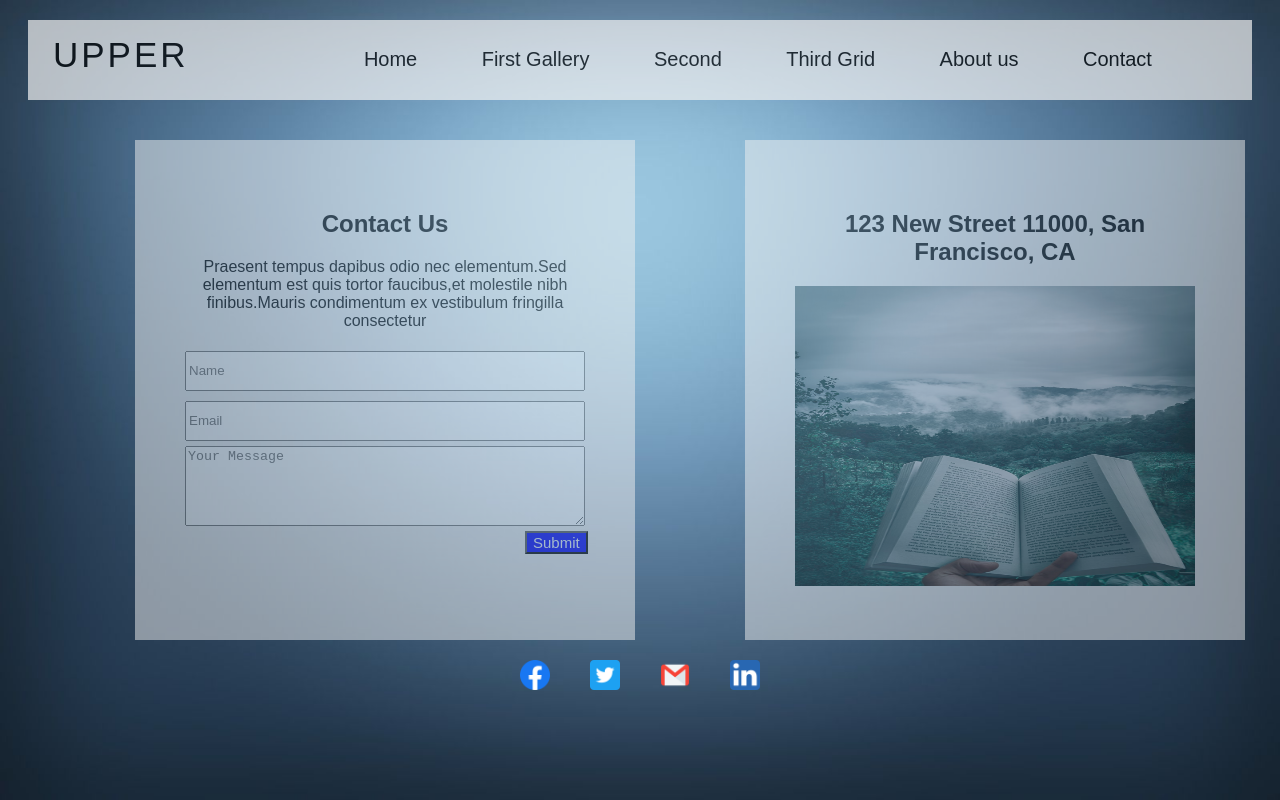
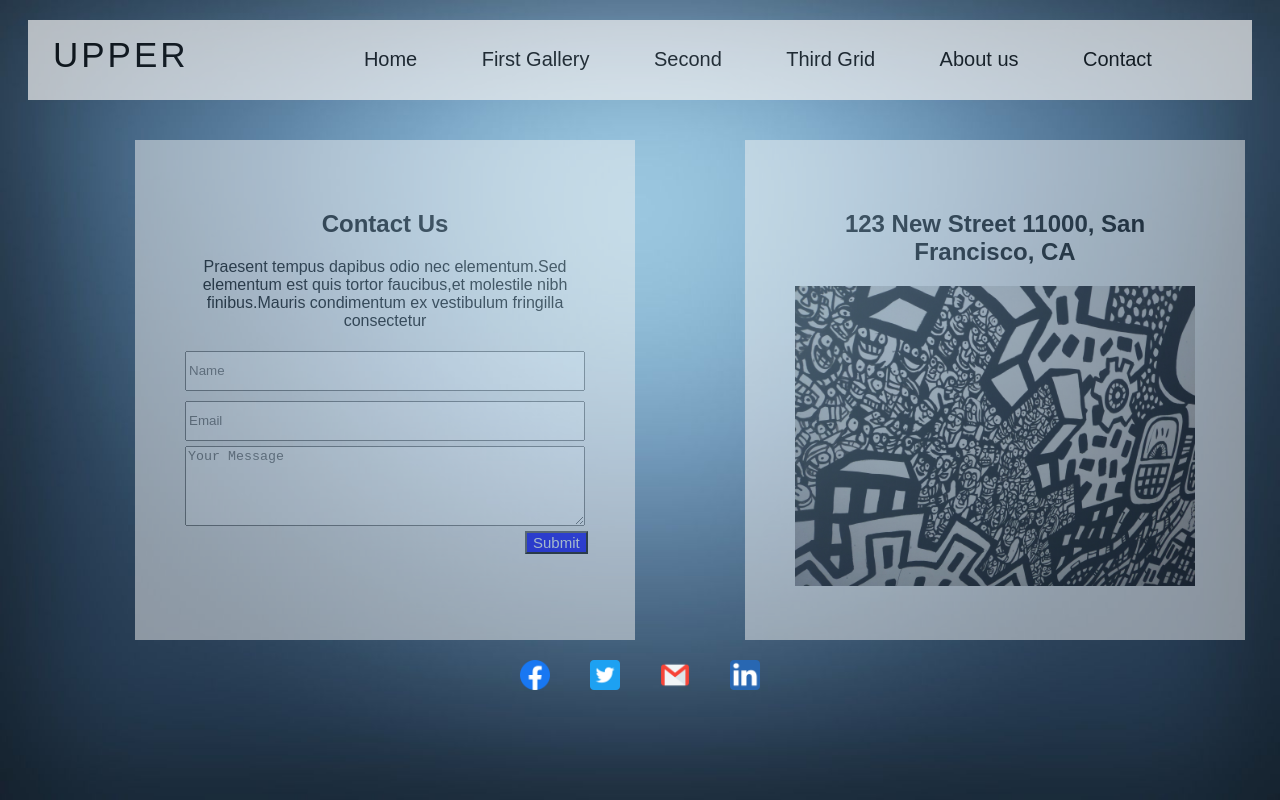
Before and after one commit to utsav6969/HTML_assessment_updated, a plain HTML site: page contact_us.html in a window 1280 px wide. Drawn offline with Linux system fonts and the light colour scheme.

Commit message:
In this assessment, place an image which changes after every 2.5 sec using Javascript

```diff
--- /dev/null
+++ b/Javascript/contact.js
@@ -0,0 +1,22 @@
+var pictures = [], i = -1;
+                pictures[0] = "./images/slide1.png";
+                pictures[1] = "./images/slide2.png";
+                pictures[2] = "./images/slide3.png";
+                pictures[3] = "./images/slide4.png";
+                pictures[4] = "./images/slide5.png";
+
+
+            function Nextimage()
+                {
+                if(i == pictures.length - 1) {
+                  i = 0;
+                }
+                else{
+                  i = i+1;
+                }
+                document.getElementById("img").src = pictures[i];
+                }
+                function loadnextimage()
+                {
+                setInterval(Nextimage, 2500);
+                }
--- a/contact_us.html
+++ b/contact_us.html
@@ -1,8 +1,9 @@
 <html>
     <head>
         <link rel="stylesheet" href="../html_assessment_updated/styles/style.css">
+        <script src="./Javascript/contact.js"></script>
     </head>
-    <body>
+    <body onload="loadnextimage()">
         <header>
             <nav>
                 <label>UPPER</label>
@@ -28,7 +29,7 @@
 
             </div>
             <div> <h2>123 New Street 11000, San Francisco, CA</h2>
-            <img src="../html_assessment_updated/Images/book1.png" style="width: 400px; height: 300px;" />
+            <img src="./images/book1.png" id="img" style="width: 400px; height: 300px;" />
             </div>
         </section>
 
```
Also changed, not shown: images/slide1.png (added), images/slide2.png (added), images/slide3.png (added), images/slide4.png (added), images/slide5.png (added).
